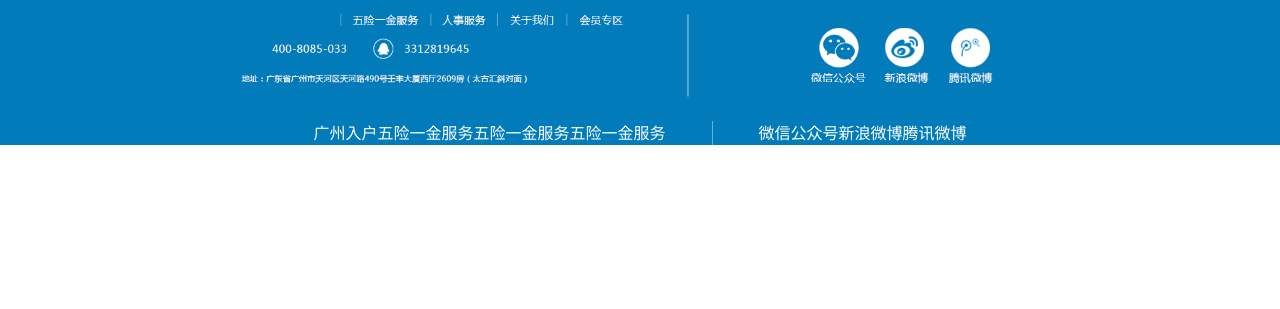
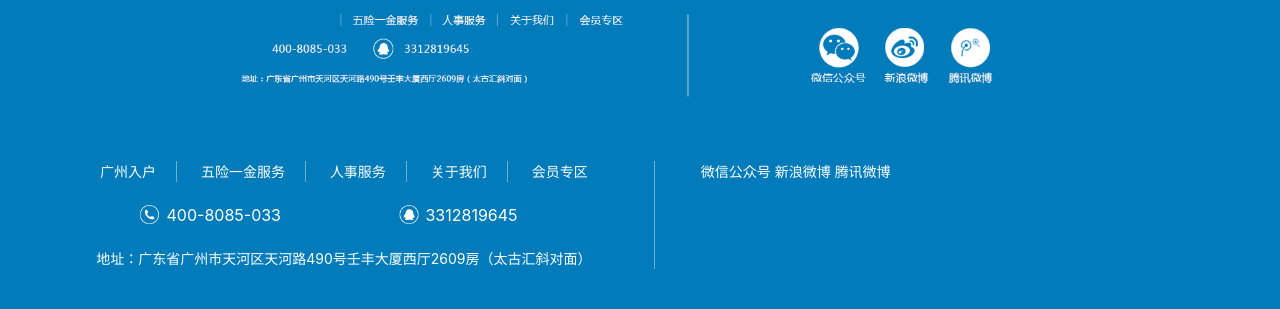
Before and after one commit to GZ0759/official, a plain HTML site: page index.html in a window 1280 px wide. Shown: the part 2821-3130 px from the top of the page. Before the commit the page ends 2966 px from the top, so only its background shows below. Drawn offline with Linux system fonts and the light colour scheme.

Commit message:
add foot style

```diff
--- a/css/index.css
+++ b/css/index.css
@@ -159,26 +159,58 @@
   overflow: hidden;
 }
 
-
 /* 底部 */
 .footImg {
   max-width: 1920px;
   margin: 0 auto;
 }
 
+.foot-wrap {
+  width: 100%;
+  color: white;
+  background-color: #017bba;
+}
 .foot {
-  color: white;
-  font-size: 16px;
-  background-color: #017bba;
-  display: flex;
-  justify-content: center;
+  width: 1200px;
+  margin: 0 auto;
+  padding: 40px;
+  font-size: 14px;
+  overflow: auto;
 }
 .left-text {
-  display: flex;
+  float: left;
   padding-right: 46px;
-  border-right: 1.5px solid #6ab1d6
+  border-right: 1.5px solid #6ab1d6;
+}
+.left-text .foot-serve div {
+  display: inline-block;
+  padding: 0 20px;
+  border-right: 1px solid #6ab1d6;
+}
+.left-text .foot-serve div:last-child {
+  border: 0;
+}
+.foot-call {
+  overflow: hidden;
+  margin: 18px 0;
+}
+.foot-call .call-item {
+  float: left;
+  font-size: 16px;
+  line-height: 30px;
+  margin: 0 58px;
+}
+.foot-call .call-item img {
+  width: 24px;
+  padding-bottom: 3px;
+}
+.foot-map {
+  text-align: center;
 }
 .right-icon {
-  display: flex;
+  float: left;
   padding-left: 46px;
 }
+.right-icon div {
+  display: inline-block;
+}
--- a/index.html
+++ b/index.html
@@ -144,17 +144,35 @@
     <div class="footImg">
       <img src="./img/foot.png" class="img-fluid" alt="foot" />
     </div>
+    <div class="foot-wrap">
       <div class="foot">
         <div class="left-text">
+          <div class="foot-serve">
             <div class="entry">广州入户</div>
             <div class="serve">五险一金服务</div>
-        <div class="contact">五险一金服务</div>
-        <div class="map">五险一金服务</div>
+            <div class="contact">人事服务</div>
+            <div class="contact">关于我们</div>
+            <div class="map">会员专区</div>
+          </div>
+          <div class="foot-call">
+            <div class="call-item">
+              <img src="./img/phone-contact.png" alt="phoneNumber">
+              <span>400-8085-033</span>
+            </div>
+            <div class="call-item">
+              <img src="./img/qq-contact.png" alt="qqNumber">
+              <span>3312819645</span>
+            </div>
+          </div>
+          <div class="foot-map">
+            地址：广东省广州市天河区天河路490号壬丰大厦西厅2609房（太古汇斜对面）
+          </div>
         </div>
         <div class="right-icon">
           <div class="weChat">微信公众号</div>
           <div class="sina">新浪微博</div>
           <div class="tencent">腾讯微博</div>
+        </div>
       </div>
     </div>
     <script src="./js/jquery.slim.min.js"></script>
```
Also changed, not shown: img/phone-contact.png (added), img/qq-contact.png (added). Lines whose indentation alone changed are shown as unchanged.
